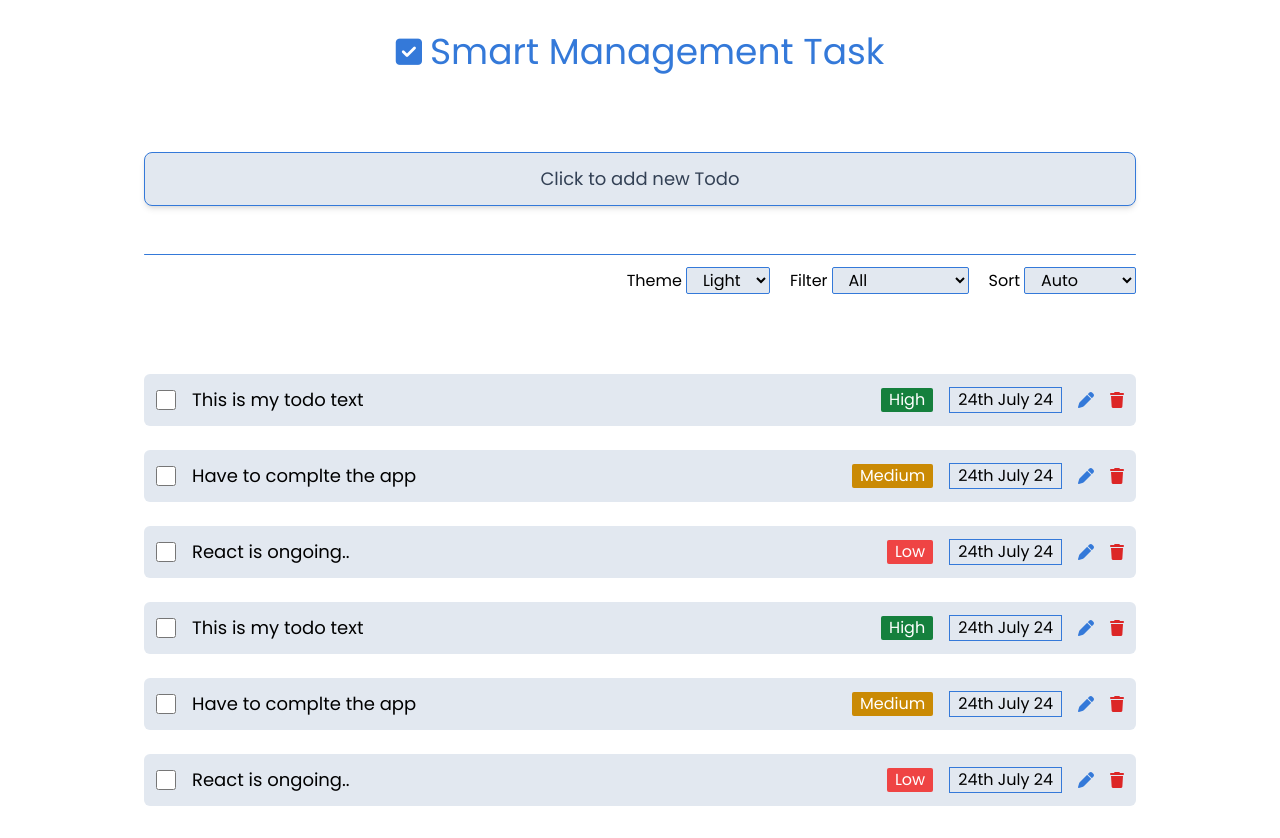
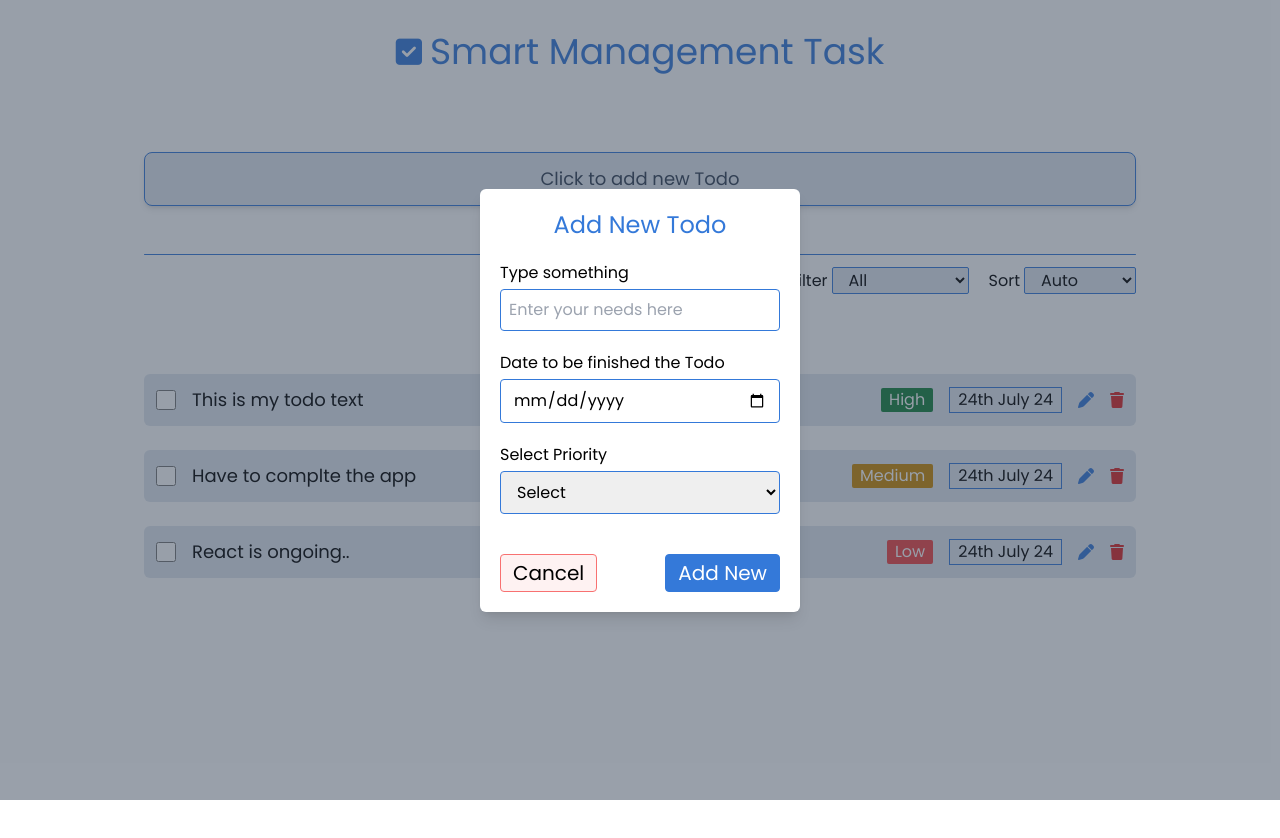
Before and after one commit to Hasinur3813/react-todo, a React (Create React App) app: page / in a window 1280 px wide. Both pictures are taken after a click on the button "Click to add new Todo". After the commit the page ends 800 px from the top, so only its background shows below. Built offline with nearby package versions, Linux system fonts and the light colour scheme.

Commit message:
added some more functionality

```diff
--- a/package.json
+++ b/package.json
@@ -40,6 +40,7 @@
     ]
   },
   "devDependencies": {
+    "@babel/plugin-proposal-private-property-in-object": "^7.21.11",
     "autoprefixer": "^10.4.20",
     "gh-pages": "^6.1.1",
     "postcss": "^8.4.41",
--- a/src/components/App.js
+++ b/src/components/App.js
@@ -8,6 +8,7 @@ import EditContent from "./EditContent";
 import { ToastContainer, toast } from "react-toastify";
 import "react-toastify/dist/ReactToastify.css";
 import ConfirmRemove from "./ConfirmRemove";
+import AddTodoPopup from "./addTodo/AddTodoPopup";
 
 const staticTodo = [
   {
@@ -44,11 +45,17 @@ const App = () => {
   const [selectedTodo, setSelectedTodo] = useState(null);
   const [showPopup, setShowPopup] = useState(false);
   const [showRTodoPopup, setRTodoPopup] = useState(false);
+  const [showTodoAdd, setShowTodoAdd] = useState(false);
   const [filter, setFilter] = useState("all");
 
   useEffect(() => {
     setTodos(staticTodo);
   }, []);
+
+  // handle add todo button
+  const handleAddTodo = () => {
+    setShowTodoAdd(!showTodoAdd);
+  };
 
   // handle the todo that is checked as markded
   const handleCheck = (id) => {
@@ -123,7 +130,7 @@ const App = () => {
     <div className="font-display">
       <Layout>
         <Heading />
-        <AddTodo />
+        <AddTodo handleAddTodo={handleAddTodo} />
         <Features handleFilterButton={handleFilterButton} />
         <Todos
           todos={todos}
@@ -132,6 +139,7 @@ const App = () => {
           handleCheck={handleCheck}
           handleRemoveTodo={handleRemoveTodo}
           filter={filter}
+          handleAddTodo={handleAddTodo}
         />
         {selectedTodo && showPopup && (
           <EditContent
@@ -147,6 +155,7 @@ const App = () => {
             closePopup={closePopup}
           />
         )}
+        {showTodoAdd && <AddTodoPopup handleAddTodo={handleAddTodo} />}
 
         <ToastContainer />
       </Layout>
--- a/src/components/ConfirmRemove.jsx
+++ b/src/components/ConfirmRemove.jsx
@@ -1,5 +1,5 @@
 import React from "react";
-import Popup from "./addTodo/Popup";
+import Popup from "./Popup";
 import Button from "./Button";
 
 const ConfirmRemove = ({ deleteTodo, id, closePopup }) => {
--- a/src/components/EditContent.jsx
+++ b/src/components/EditContent.jsx
@@ -1,5 +1,5 @@
 import React, { useState } from "react";
-import Popup from "./addTodo/Popup";
+import Popup from "./Popup";
 import Control from "./addTodo/Control";
 
 const EditContent = ({ text, handlePopup, handleUpdateTodo }) => {
--- a/src/components/addTodo/Popup.jsx
+++ b/src/components/Popup.jsx
@@ -1,5 +1,4 @@
 import React from "react";
-import Form from "./Form";
 
 const Popup = ({ children, content }) => {
   return (
@@ -8,7 +7,7 @@ const Popup = ({ children, content }) => {
         <h1 className="text-center mb-5 text-2xl text-pColor">
           {content ? content : "Add New Todo"}
         </h1>
-        {children ? children : <Form />}
+        {children}
       </div>
     </div>
   );
--- a/src/components/Todos/Todos.jsx
+++ b/src/components/Todos/Todos.jsx
@@ -8,6 +8,7 @@ const Todos = ({
   handleCheck,
   handleRemoveTodo,
   filter,
+  handleAddTodo,
 }) => {
   const filteredTodos =
     filter === "completed" ? todos.filter((todo) => todo.completed) : todos;
@@ -21,23 +22,12 @@ const Todos = ({
           </h1>
 
           <Button
+            onClick={handleAddTodo}
             className="bg-pColor text-white hover:bg-blue-500"
             text="Add New"
           />
         </div>
       )}
-
-      {todos &&
-        filter === "all" &&
-        todos.map((todo, index) => (
-          <Todo
-            key={index * 9}
-            todo={todo}
-            onSelectTodo={onSelectTodo}
-            handleCheck={handleCheck}
-            handleRemoveTodo={handleRemoveTodo}
-          />
-        ))}
 
       {filteredTodos.length > 0 ? (
         filteredTodos.map((todo) => (
--- a/src/components/addTodo/AddTodo.jsx
+++ b/src/components/addTodo/AddTodo.jsx
@@ -1,9 +1,10 @@
 import React from "react";
 
-const AddTodo = () => {
+const AddTodo = ({ handleAddTodo }) => {
   return (
     <div className="mt-10 lg:mt-20">
       <button
+        onClick={handleAddTodo}
         className="hover:bg-slate-300 duration-200 text-center border w-full border-pColor p-2 lg:px-4 lg:py-3 rounded-lg bg-slate-200 text-lg shadow-md text-slate-700"
         type="button"
       >
--- a/src/components/addTodo/Form.jsx
+++ b/src/components/addTodo/AddTodoPopup.jsx
@@ -1,14 +1,15 @@
 import React from "react";
 import Control from "./Control";
+import Popup from "../Popup";
 
-const Form = () => {
+const AddTodoPopup = ({ handleAddTodo }) => {
   return (
-    <div>
+    <Popup content="Add New Todo">
       <form>
         <label htmlFor="text">
           Type something
           <input
-            className="block w-full border border-pColor px-2 my-1 rounded py-2 text-slate-400"
+            className="block w-full border border-pColor px-2 my-1 rounded py-2 text-slate-400 focus:text-black"
             type="text"
             name=""
             id="text"
@@ -39,10 +40,10 @@ const Form = () => {
             <option value="select">Low</option>
           </select>
         </label>
-        <Control type="submit" text="Add New" />
+        <Control type="submit" text="Add New" handleAddTodo={handleAddTodo} />
       </form>
-    </div>
+    </Popup>
   );
 };
 
-export default Form;
+export default AddTodoPopup;
--- a/src/components/addTodo/Control.jsx
+++ b/src/components/addTodo/Control.jsx
@@ -1,11 +1,11 @@
 import React from "react";
 import Button from "../Button";
 
-const Control = ({ type, text, handlePopup }) => {
+const Control = ({ type, text, handlePopup, handleAddTodo }) => {
   return (
     <div className="flex justify-between mt-10">
       <Button
-        onClick={handlePopup}
+        onClick={handlePopup || handleAddTodo}
         text="Cancel"
         className="border border-red-400 bg-red-50 hover:bg-red-200 "
       />
--- a/src/components/features/Filter.jsx
+++ b/src/components/features/Filter.jsx
@@ -6,30 +6,12 @@ const Filter = ({ handleFilterButton }) => {
       Filter
       <select
         className="bg-slate-200 px-3 rounded-sm border border-pColor ms-1"
-        name=""
-        id=""
+        onChange={(e) => handleFilterButton(e.target.value)}
       >
-        <option value="all" onClick={(e) => handleFilterButton(e.target.value)}>
-          All
-        </option>
-        <option
-          value="completed"
-          onClick={(e) => handleFilterButton(e.target.value)}
-        >
-          Completed
-        </option>
-        <option
-          value="pending"
-          onClick={(e) => handleFilterButton(e.target.value)}
-        >
-          Pending
-        </option>
-        <option
-          value="Active"
-          onClick={(e) => handleFilterButton(e.target.value)}
-        >
-          Active
-        </option>
+        <option value="all">All</option>
+        <option value="completed">Completed</option>
+        <option value="pending">Pending</option>
+        <option value="active">Active</option>
       </select>
     </label>
   );
```
Also changed, not shown: 1 other file (tests, documents, lock files or other folders).
